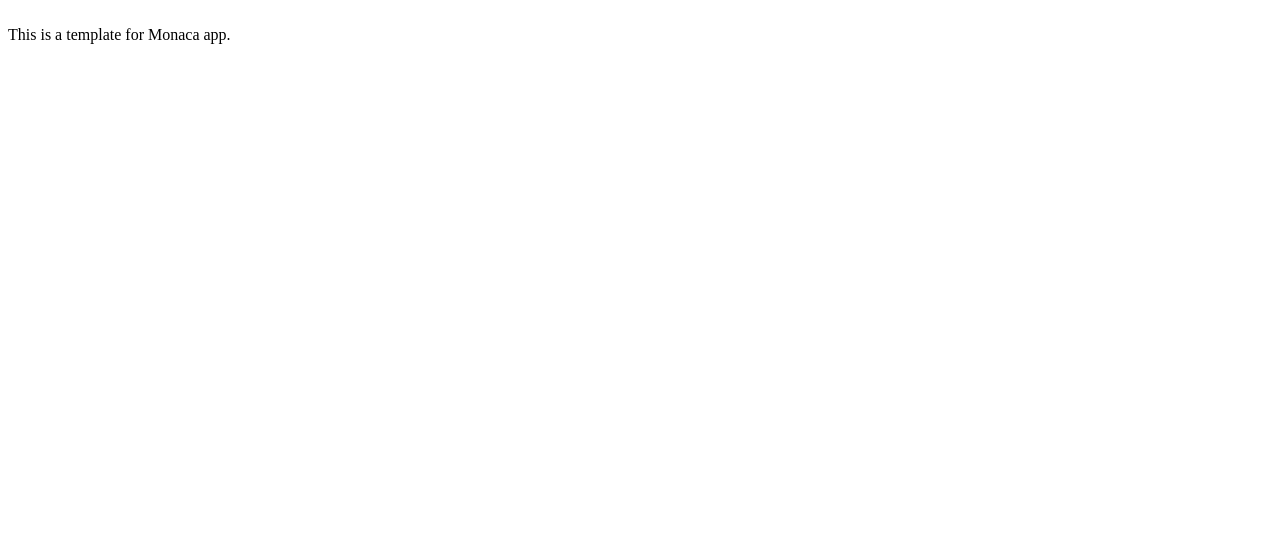
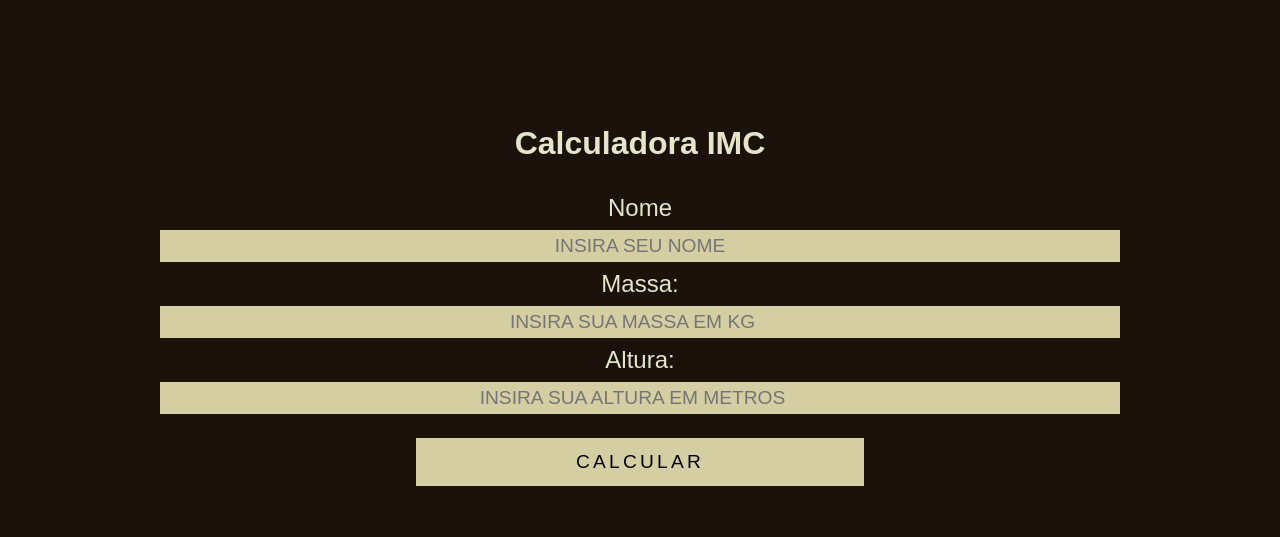
Before and after one commit to GDF97/CalculadoraIMC, a website: page www/index.html in a window 1280 px wide. Drawn offline with Linux system fonts and the light colour scheme.

Commit message:
Primeiro commit

```diff
--- /dev/null
+++ b/www/components/motor.js
@@ -0,0 +1,30 @@
+
+
+function calcIMC(){
+    var peso = document.getElementById('peso').value;
+    var altura = document.getElementById('altura').value;
+    var IMC = peso/(altura*altura);
+    var nome = document.getElementById('nome').value;
+    var estado;
+    if(IMC <= 18.5){
+        estado = "De Magreza";
+    }
+    else if((IMC > 18.5) && (IMC <= 24.9)){
+        estado = "Saudavel"
+    }
+    else if((IMC => 25.0) && (IMC < 29.9)){
+        estado = "De Sobreso"
+    }
+    else if((IMC => 30.0) && (IMC < 34.9)){
+        estado = "De Obesidade Grau I"
+    }
+    else if((IMC => 35.0) && (IMC <=39.9)){
+        estado = "De Obesidade Grau II"
+    }
+    else{
+        estado = "De Obesidade Grau III";
+    }
+    document.getElementById('resultado').textContent = nome + ' seu IMC é: '+IMC.toFixed(2) + ' e você está em estado '+estado;
+
+
+}
--- a/www/css/style.css
+++ b/www/css/style.css
@@ -1 +1,66 @@
-/**/
+*{
+    margin: 0;
+    padding: 0;
+    font-family: Arial, Helvetica, sans-serif;
+}
+body{
+    width: 100%;
+    height: 100%;
+    display: flex;
+    justify-content: center;
+    align-items: center;
+    flex-direction: column;
+    gap: 2rem;
+    background-color: #1A120B;
+}
+.container{
+    width: 100%;
+    height: 100%;
+}
+
+form{
+    display: flex;
+    width: 100%;
+    gap: .5rem;
+    flex-direction: column;
+    margin: auto auto;
+    align-items: center;
+    padding-bottom: 1rem;
+}
+
+input[type="button"]{
+    margin-top: 1rem;
+    width: 35%;
+    height: 3rem;
+    font-size: 1.2rem;
+    letter-spacing:.2rem;
+}
+
+input[type="text"],
+input[type="number"]{
+    width: 75%;
+    text-align: center;
+    height: 2rem;
+    font-size: 1.2rem;
+}
+
+label{
+    font-size: 1.5rem;
+    color: #E5E5CB;
+}
+
+p{
+    font-size: 1.5rem;
+    color: white;
+}
+
+input{
+    background-color: #D5CEA3;
+    outline: none;
+    border: none;
+}
+
+#titulo{
+    color: #E5E5CB;
+    margin-top: 50%;
+}
--- a/www/index.html
+++ b/www/index.html
@@ -5,13 +5,28 @@
     <meta name="viewport" content="width=device-width, initial-scale=1, maximum-scale=1, user-scalable=no">
     <meta http-equiv="Content-Security-Policy" content="default-src * data: gap: content: https://ssl.gstatic.com; style-src * 'unsafe-inline'; script-src * 'unsafe-inline' 'unsafe-eval'">
     <script src="components/loader.js"></script>
+    <script src="components/motor.js" type="text/javascript"></script>
     <link rel="stylesheet" href="components/loader.css">
     <link rel="stylesheet" href="css/style.css">
     <script>
     </script>
 </head>
 <body>
-	<br />
-    This is a template for Monaca app.
+        <center><h1 id="titulo"> Calculadora IMC    </h1></center>
+    <div class="container">
+        <form >
+            <label for="nome">Nome </label>
+            <input type="text" name="nome" placeholder="INSIRA SEU NOME" id="nome">
+
+            <label for="inputMassa">Massa:</label>
+            <input type="number" name="inputMassa" id="peso" placeholder="INSIRA SUA MASSA EM KG" step="0.1">
+            <label for="inputAltura">Altura:</label>
+            <input type="number" name="inputAltura" id="altura" placeholder="INSIRA SUA ALTURA EM METROS" step="0.01">
+            <input type="button" value="CALCULAR" id="btnCalcular" onclick="calcIMC()">
+
+        </form>
+
+    </div>
+    <center><p id="resultado" step="0.01"></p></center>
 </body>
 </html>
```
